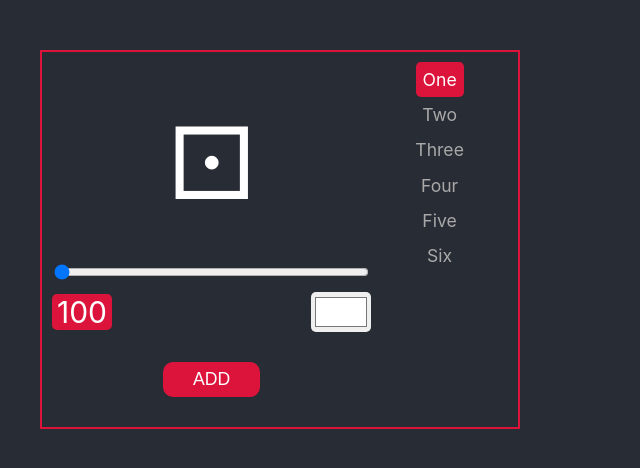
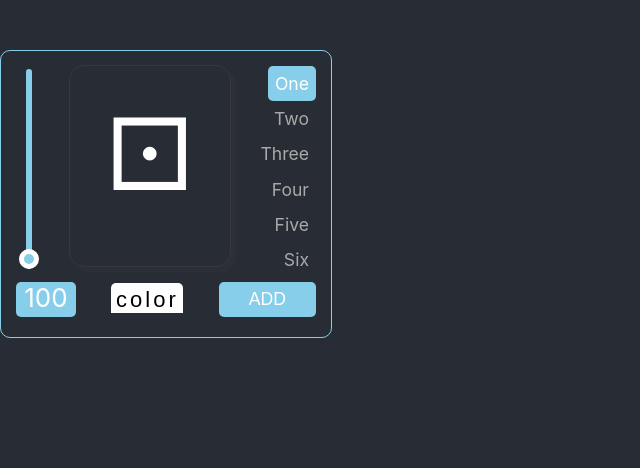
Before and after one commit to A-Kija/didziapedziai, a React (Create React App) app in the folder r1/: page / in a window 1280 px wide. Shown: the top 468 px of the page, without its empty margins (0-640 px from the left). Built offline with nearby package versions, Linux system fonts and the light colour scheme.

Commit message:
new fancy style

```diff
--- a/r1/src/Components/Dices/Create.jsx
+++ b/r1/src/Components/Dices/Create.jsx
@@ -1,4 +1,5 @@
 import { useState } from 'react';
+import mutateColor from '../../Functions/mutateColor'
 
 const dicesCb = [
     { v: 1, t: 'One' },
@@ -6,8 +7,8 @@ const dicesCb = [
     { v: 3, t: 'Three' },
     { v: 4, t: 'Four' },
     { v: 5, t: 'Five' },
-    { v: 6, t: 'Six' },
-]
+    { v: 6, t: 'Six' }
+];
 
 function Create({ setCreateData }) {
 
@@ -29,25 +30,19 @@ function Create({ setCreateData }) {
 
     return (
         <div className="dice-edit-create">
+            <div className="top">
+                <div className="rotate">
+                    <div className="input-bin range">
+                        <input type="range" min="100" max="200" value={size} onChange={e => setSize(e.target.value)} />
+                    </div>
+                </div>
                 <div className="dice-bin">
-
                     <div className="dice-frame">
                         <div className={'dice _' + number} style={{
                             fontSize: size + 'px',
                             color
                         }}></div>
                     </div>
-
-                <div className="input-bin range">
-                    <input type="range" min="100" max="200" value={size} onChange={e => setSize(e.target.value)} />
-                </div>
-                <div className="bottom">
-                    <label>{size}</label>
-                    <div className="input-bin color">
-                        <input type="color" value={color} onChange={e => setColor(e.target.value)} />
-                    </div>
-                </div>
-                <button className="red" onClick={create}>add</button>
                 </div>
                 <div className="cb-bin">
                     {
@@ -58,6 +53,16 @@ function Create({ setCreateData }) {
                     }
                 </div>
             </div>
+            <div className="bottom">
+                <label>{size}</label>
+                <div className="input-bin color">
+                    <input type="color" value={color} onChange={e => setColor(e.target.value)} style={{ color: mutateColor(color) }} />
+                </div>
+                <button className="blue" onClick={create}>add</button>
+            </div>
+
+
+        </div>
     )
 }
 
--- a/r1/src/Components/Dices/style.scss
+++ b/r1/src/Components/Dices/style.scss
@@ -5,103 +5,139 @@
     flex-direction: column;
     align-items: center;
     justify-content: flex-start;
+
     .content {
         width: 100%;
-        max-width: 1200px;
+        max-width: 1300px;
         display: flex;
         align-items: flex-start;
         justify-content: space-between;
+
         .left {
-            width: 40%;
+            // width: 40%;
             padding-top: 50px;
         }
+
         .right {
-            width: 50%;
-            padding-top: 50px;
+            // width: 60%;
+            padding-top: 40px;
+
             .list {
                 display: flex;
                 align-items: flex-start;
                 justify-content: space-evenly;
                 flex-direction: row;
                 flex-wrap: wrap;
+
                 .item {
-                    width: 30%;
+                    width: 322px;
                     display: flex;
-                    align-items: center;
+                    align-items: flex-start;
                     justify-content: center;
-                    border: 1px solid skyblue;
-                    margin: 5px;
-                    align-self: stretch;
+                    height: 288px;
+                    margin: 20px 0;
                 }
             }
         }
     }
+
     .dice-edit-create {
         display: flex;
-        border: 2px solid crimson;
-        padding: 10px;
+        border: 1px solid skyblue;
+        padding: 15px;
+        border-radius: 10px;
+        flex-direction: column;
+        width: 300px;
+
+        .top {
+            display: flex;
             .dice-bin {
                 display: flex;
                 flex-direction: column;
                 align-items: center;
                 justify-content: flex-start;
                 width: 70%;
+
                 .dice-frame {
                     height: 200px;
                     display: flex;
                     align-items: center;
                     justify-content: center;
                 }
+
+            }
+        }
+
         .bottom {
             display: flex;
             width: 100%;
             align-items: center;
             justify-content: space-between;
-                padding: 10px 0;
+
             label {
                 text-align: center;
                 color: white;
-                    font-size: 30px;
+                font-size: 26px;
                 width: 60px;
                 text-align: center;
-                    background-color: crimson;
+                background-color: skyblue;
                 border-radius: 5px;
+                height: 35px;
             }
         }
     }
-    }
+
     .dice {
         color: white;
         font-size: 100px;
+        line-height: 1;
+        width: 160px;
+        height: 200px;
+        border: 1px solid #36383c;
+        border-radius: 15px;
+        box-shadow: 5px 5px #36383c55;
+        display: flex;
+        justify-content: center;
+        align-items: center;
+        position: relative;
+
         &::after {
             display: block;
+            position: relative;
+            top: -12px;
         }
+
         &._1::after {
             content: '\2680';
         }
+
         &._2::after {
             content: '\2681';
         }
+
         &._3::after {
             content: '\2682';
         }
+
         &._4::after {
             content: '\2683';
         }
+
         &._5::after {
             content: '\2684';
         }
+
         &._6::after {
             content: '\2685';
         }
     }
+
     .cb-bin {
         display: flex;
         flex-direction: row;
-        align-items: center;
+        align-items: flex-end;
         flex-direction: column;
         justify-content: flex-start;
-        width: 30%;
         label.cb {
             font-size: 1.1em;
             line-height: 2;
@@ -113,30 +149,77 @@
         input {
             display: none;
         }
+
         input:checked+label.cb {
             color: white;
-            background-color: crimson;
+            background-color: skyblue;
             border-radius: 5px;
             padding: 7px;
         }
     }
+
+    .rotate {
+        transform: rotate(-90deg);
+        position: relative;
+        height: 30px;
+        width: 30px;
+    }
+
     .input-bin {
         width: 100%;
         &.range {
-            display: flex;
-            align-items: center;
+            position: relative;
+            left: -175px;
             input {
-                width: 100%;
+                width: 200px;
+                appearance: none;
+                height: 6px;
+                border-radius: 3px;
+                background: skyblue;
+                cursor: pointer;
+                &::-webkit-slider-thumb {
+                    -webkit-appearance: none;
+                    border: 5px solid white;
+                    height: 20px;
+                    width: 20px;
+                    border-radius: 50%;
+                    background: skyblue;
+                    cursor: pointer;
+                }
+            }
+        }
+
+        &.color {
+            width: auto;
+
+            input {
+                background-color: transparent;
+                appearance: none;
+                width: 80px;
+                height: 35px;
+                border: none;
+                cursor: pointer;
+                position: relative;
+                &::-webkit-color-swatch {
+                    width: 80px;
+                    height: 35px;
+                    border-radius: 5px;
                     border: none;
                 }
+                &::after {
+                    content: 'color';
+                    position: absolute;
+                    display: flex;
+                    justify-content: center;
+                    align-items: center;
+                    line-height: 1;
+                    top: 5px;
+                    left: 0;
+                    width: 80px;
+                    height: 35px;
+                    letter-spacing: 3px;
+                    font-size: 22px;
                     }
-        &.color {
-            width: auto;
-            input {
-                width: 60px;
-                height: 40px;
-                border: none;
-                border-radius: 5px;
             }
         }
     }
@@ -153,12 +236,13 @@ $butonBlue: skyblue;
 $butonGray: gray;
 $butonRed: crimson;
 $butonCoral: coral;
+
 button {
     display: inline-block;
     user-select: none;
     padding: 7px 30px;
-    margin: 20px 10px;
-    border-radius: 10px;
+    margin: 5px 0;
+    border-radius: 5px;
     box-sizing: border-box;
     text-decoration: none;
     font-weight: 300;
@@ -171,30 +255,38 @@ button {
     background-color: $butonGray;
     color: white;
     cursor: pointer;
+
     &:hover {
         background-color: darken($butonGray, 20%);
     }
+
     &.blue {
         background-color: $butonBlue;
         color: white;
+
         &:hover {
             background-color: darken($butonBlue, 20%);
         }
     }
+
     &.red {
         background-color: $butonRed;
         color: white;
+
         &:hover {
             background-color: darken($butonRed, 20%);
         }
     }
+
     &.coral {
         background-color: $butonCoral;
         color: white;
+
         &:hover {
             background-color: darken($butonCoral, 20%);
         }
     }
+
     &.small {
         padding: 2px 3px;
         margin: 2px 3px;
--- /dev/null
+++ b/r1/src/Functions/mutateColor.js
@@ -0,0 +1,6 @@
+function mutateColor(hex) {
+    hex = hex.replace(/^\s*#|\s*$/g, '');
+    let dec = parseInt(hex, 16);
+    return dec > 10000000 ? '#000000' : '#ffffff';
+}
+export default mutateColor;
```
Lines whose indentation alone changed are shown as unchanged.
